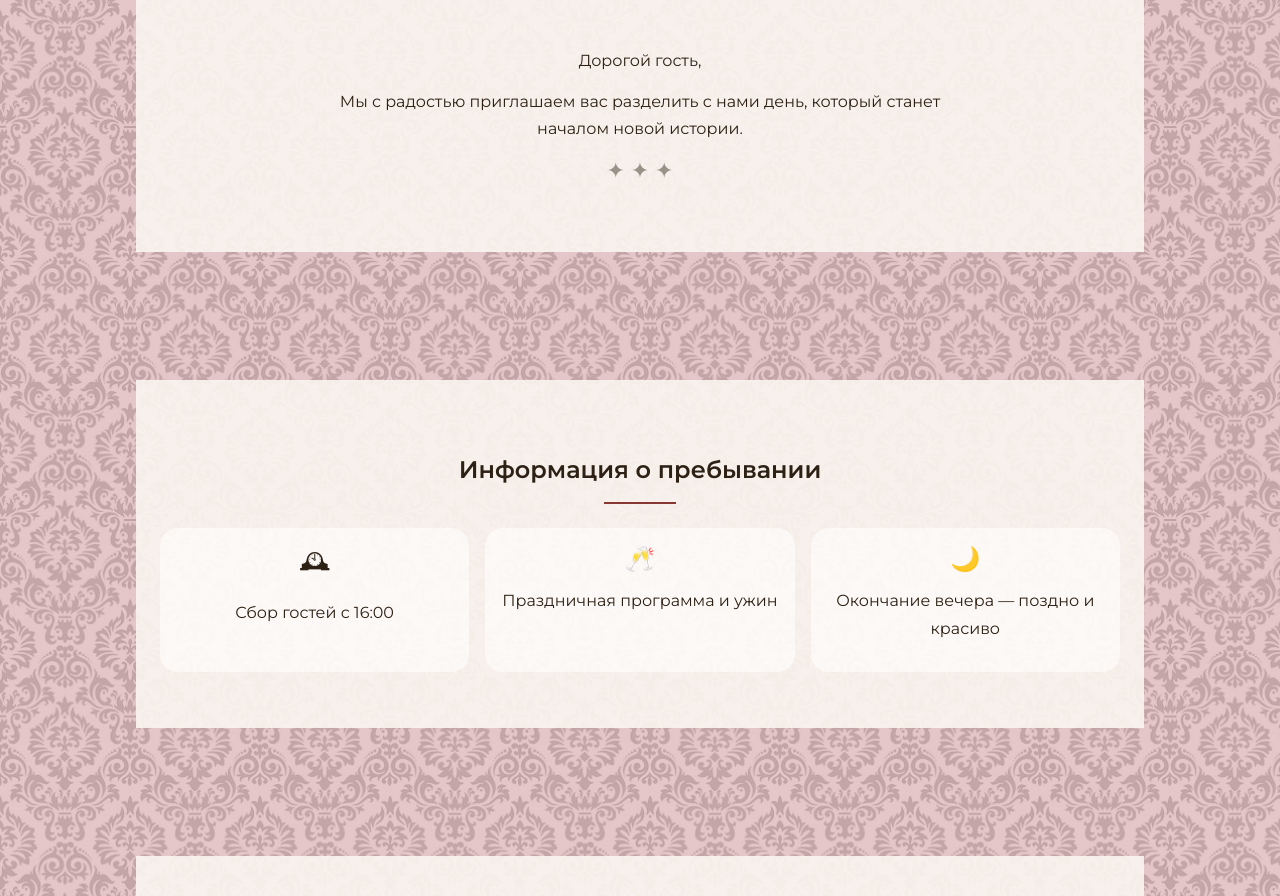
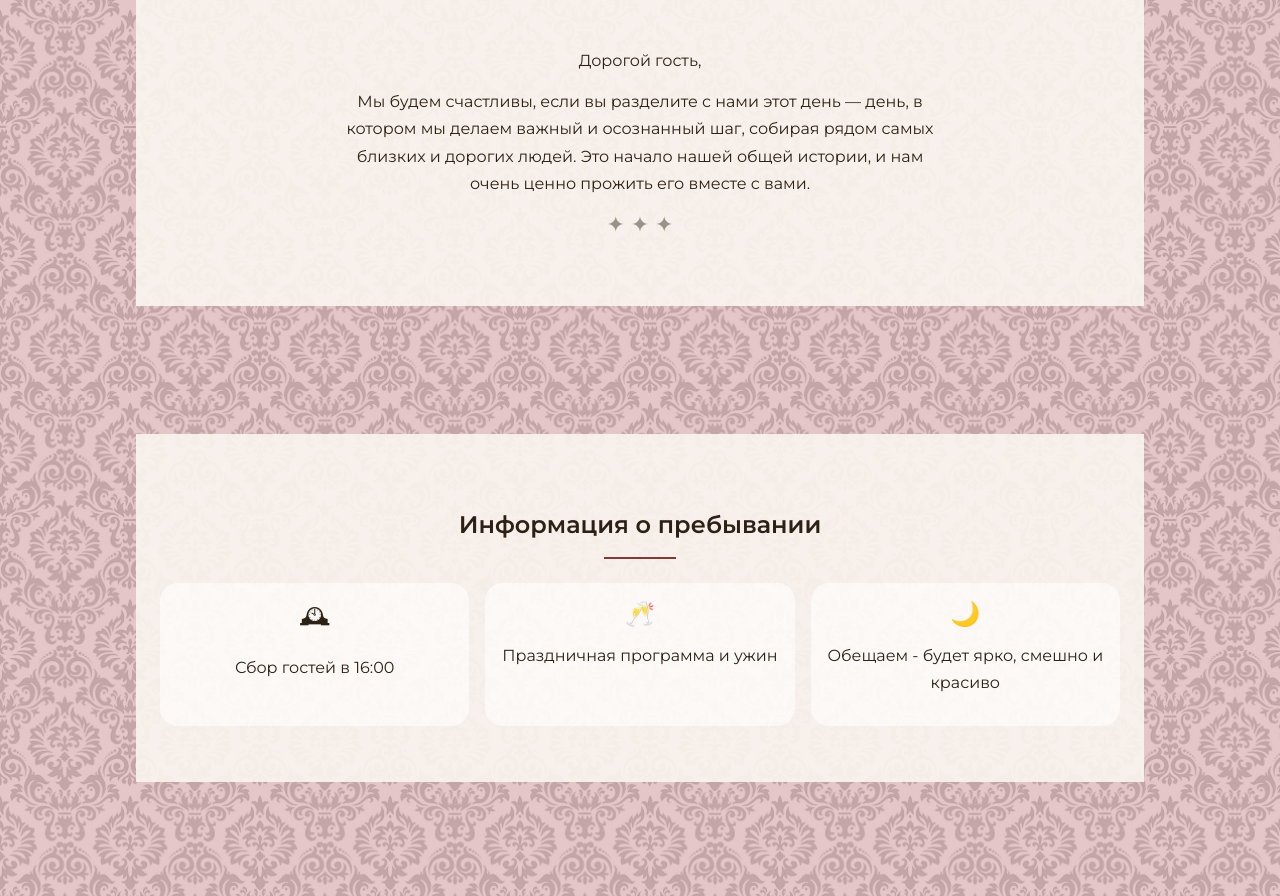
Before and after one commit to 9rzqgbb67q-commits/wedding-invite, a plain HTML site: page index.html in a window 1280 px wide. Shown: the part 1443-2339 px from the top of the page. Drawn offline with Linux system fonts and the light colour scheme.

Commit message:
Меняю тексты.html

```diff
--- a/index.html
+++ b/index.html
@@ -512,10 +512,14 @@ h2::after,
     <p id="guest-name">Дорогой гость,</p>
 
     <p>
-      Мы с радостью приглашаем вас
-      разделить с нами день,
-      который станет началом
-      новой истории.
+      <p>
+  Мы будем счастливы, если вы разделите с нами этот день —
+  день, в котором мы делаем важный и осознанный шаг,
+  собирая рядом самых близких и дорогих людей.
+  Это начало нашей общей истории,
+  и нам очень ценно прожить его вместе с вами.
+</p>
+
     </p>
 
     <p id="room-number" class="small"></p>
@@ -532,7 +536,7 @@ h2::after,
     <div class="info-grid">
       <div class="info-item">
         <div class="info-icon">🕰</div>
-        <p>Сбор гостей с 16:00</p>
+        <p>Сбор гостей в 16:00</p>
       </div>
 
       <div class="info-item">
@@ -542,7 +546,7 @@ h2::after,
 
       <div class="info-item">
         <div class="info-icon">🌙</div>
-        <p>Окончание вечера — поздно и красиво</p>
+        <p>Обещаем - будет ярко, смешно и красиво</p>
       </div>
     </div>
   </div>
```
